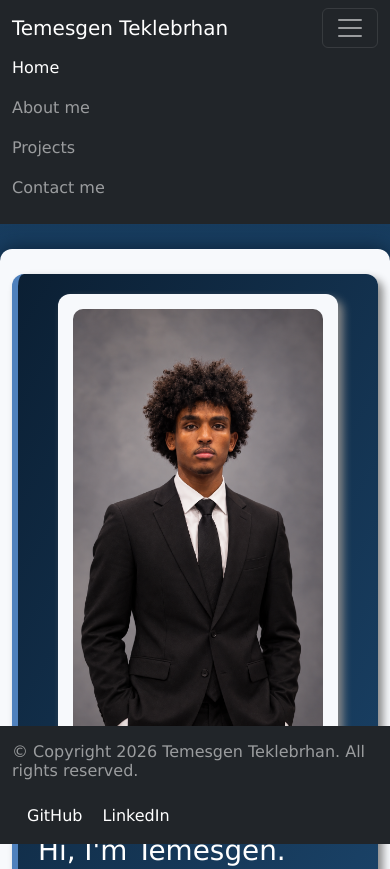
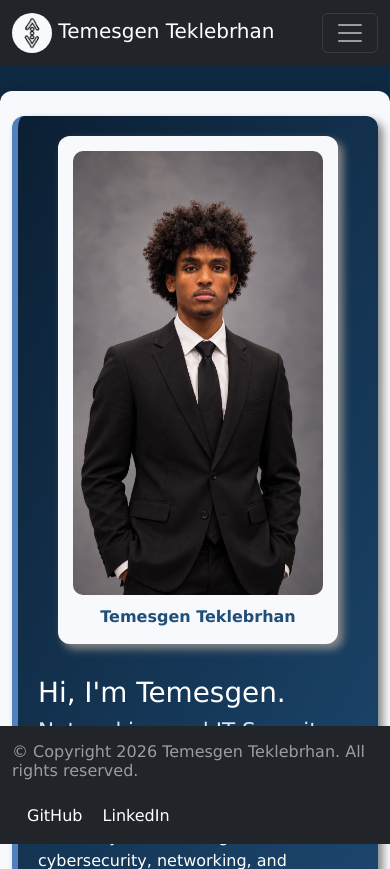
Before and after one commit to luckmax/portfolio-express, a Node server app: page / in a window 390 px wide. Shown: the top 869 px of the page. Run offline with Node 20, Linux system fonts and the light colour scheme; some libraries are stand-ins or nearby versions.

Commit message:
Fix mobile navbar menu and add logo

```diff
--- a/public/Content/app.css
+++ b/public/Content/app.css
@@ -20,6 +20,15 @@ body {
     padding-top: 25px;
     padding-bottom: 25px;
     overflow: hidden;
+}
+
+/* Logo in the navbar, on a light circle so it shows on the dark background */
+.logo {
+    height: 40px;
+    width: 40px;
+    background-color: #F7F9FC;
+    border-radius: 50%;
+    padding: 3px;
 }
 
 /* Page headings */
--- a/views/partials/main_nav.ejs
+++ b/views/partials/main_nav.ejs
@@ -1,13 +1,13 @@
 <!--navbar-->
       <nav class="navbar navbar-expand-lg navbar-dark bg-dark">
         <div class="container-fluid">
-          <a class="navbar-brand" href="/">Temesgen Teklebrhan</a>
-          <button class="btn-icon navbar-toggler" type="button"
-          data-bs-toggle="drawer" data-bs-target="#navbarDrawer" aria-controls="navbarDrawer"
+          <a class="navbar-brand" href="/"><img src="/Assets/images/logo.png" alt="Logo" class="logo"> Temesgen Teklebrhan</a>
+          <button class="navbar-toggler" type="button"
+          data-bs-toggle="collapse" data-bs-target="#navbarNav" aria-controls="navbarNav"
           aria-expanded="false" aria-label="Toggle navigation">
           <span class="navbar-toggler-icon"></span>
           </button>
-            <div class="drawer-body mb-2 md:mb-0">
+            <div class="collapse navbar-collapse" id="navbarNav">
               <ul class="navbar-nav ms-auto">
                 <li class="nav-item">
                   <% if (title=="Home") { %>
```
Also changed, not shown: README.md (added).
